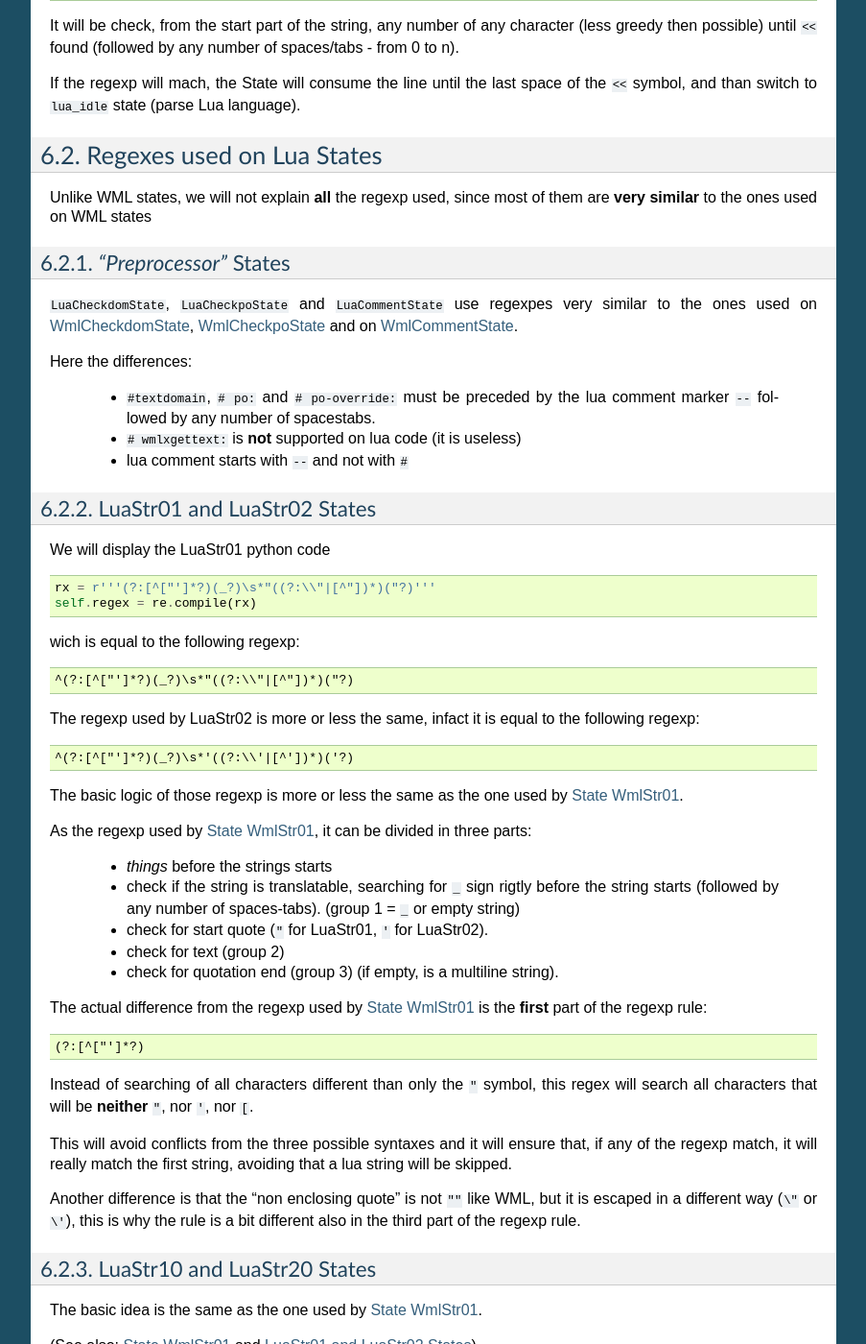
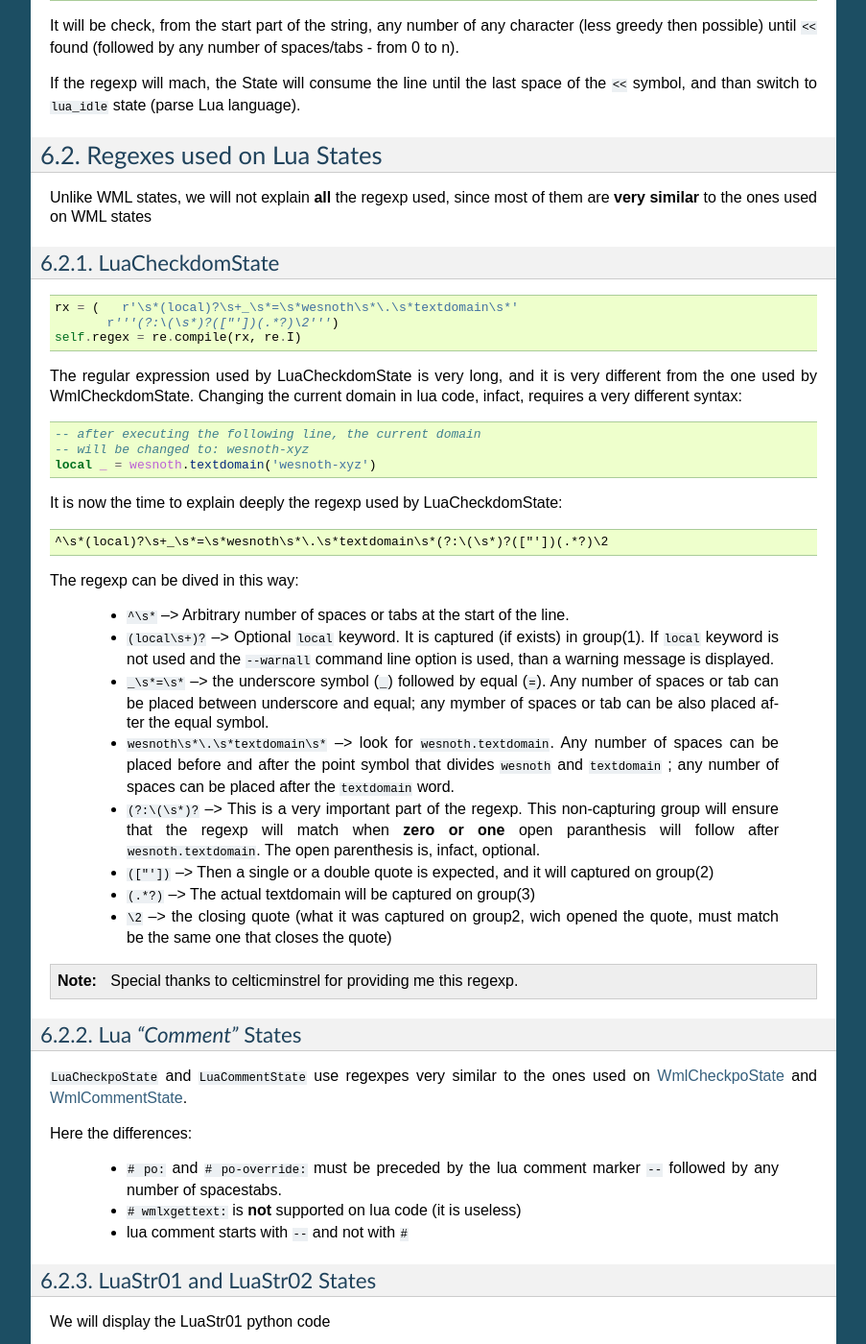
Before and after one commit to AncientLich/wmlxgettext-unoff, a Sphinx documentation site: the page built from docs/source/srcdoc/regexes.rst, in a window 1280 px wide and 1400 px high, scrolled down 6137 px. Shown: the whole window at 96% size, without its empty margins (198-1101 px from the left). Built offline with Sphinx 7.4.7, drawn with Linux system fonts in a browser that asks for light colours; some of the changed text lies outside the part shown.

Commit message:
bugfix: lua changedomain rule fixed

```diff
--- a/docs/source/srcdoc/regexes.rst
+++ b/docs/source/srcdoc/regexes.rst
@@ -397,17 +397,69 @@ Regexes used on Lua States
 Unlike WML states, we will not explain **all** the regexp used, since most of
 them are **very similar** to the ones used on WML states
 
------------------------
-*"Preprocessor"* States
------------------------
+----------------
+LuaCheckdomState
+----------------
 
-``LuaCheckdomState``, ``LuaCheckpoState`` and ``LuaCommentState`` use regexpes
-very similar to the ones used on `WmlCheckdomState`_, `WmlCheckpoState`_ and
-on `WmlCommentState`_.
+.. code-block:: python
+
+  rx = (   r'\s*(local)?\s+_\s*=\s*wesnoth\s*\.\s*textdomain\s*'
+         r'''(?:\(\s*)?(["'])(.*?)\2''')
+  self.regex = re.compile(rx, re.I)
+
+The regular expression used by LuaCheckdomState is very long, and it is
+very different from the one used by WmlCheckdomState.
+Changing the current domain in lua code, infact, requires a very different
+syntax:
+
+.. code-block:: lua
+
+  -- after executing the following line, the current domain
+  -- will be changed to: wesnoth-xyz
+  local _ = wesnoth.textdomain('wesnoth-xyz')
+
+It is now the time to explain deeply the regexp used by LuaCheckdomState::
+
+  ^\s*(local)?\s+_\s*=\s*wesnoth\s*\.\s*textdomain\s*(?:\(\s*)?(["'])(.*?)\2
+
+The regexp can be dived in this way:
+
+  * ``^\s*`` --> Arbitrary number of spaces or tabs at the start of the line.
+  * ``(local\s+)?`` --> Optional ``local`` keyword. It is captured (if exists)
+    in group(1). If ``local`` keyword is not used and the ``--warnall`` command
+    line option is used, than a warning message is displayed.
+  * ``_\s*=\s*`` --> the underscore symbol (``_``) followed by equal (``=``).
+    Any number of spaces or tab can be placed between underscore and equal;
+    any mymber of spaces or tab can be also placed after the equal symbol.
+  * ``wesnoth\s*\.\s*textdomain\s*`` --> look for ``wesnoth.textdomain``.
+    Any number of spaces can be placed before and after the point symbol that
+    divides ``wesnoth`` and ``textdomain`` ;
+    any number of spaces can be placed after the ``textdomain`` word.
+  * ``(?:\(\s*)?`` --> This is a very important part of the regexp. This
+    non-capturing group will ensure that the regexp will
+    match when **zero or one** open paranthesis will follow
+    after ``wesnoth.textdomain``. The open parenthesis is, infact, optional.
+  * ``(["'])`` --> Then a single or a double quote is expected, and it will
+    captured on group(2)
+  * ``(.*?)`` --> The actual textdomain will be captured on group(3)
+  * ``\2`` --> the closing quote (what it was captured on group2, wich opened
+    the quote, must match be the same one that closes the quote)
+
+.. note::
+
+  Special thanks to celticminstrel for providing me this regexp.
+
+
+----------------------
+Lua *"Comment"* States
+----------------------
+
+``LuaCheckpoState`` and ``LuaCommentState`` use regexpes
+very similar to the ones used on `WmlCheckpoState`_ and `WmlCommentState`_.
 
 Here the differences:
 
-   * ``#textdomain``, ``# po:`` and ``# po-override:`` must be preceded by
+   * ``# po:`` and ``# po-override:`` must be preceded by
      the lua comment marker ``--`` followed by any number of spaces\tabs.
    * ``# wmlxgettext:`` is **not** supported on lua code (it is useless)
    * lua comment starts with ``--`` and not with ``#``
@@ -476,7 +528,7 @@ LuaStr03 State
 
 .. note:
 
-  Special thank to celticminstrel for improving my old regex into the
+  Special thanks to celticminstrel for improving my old regex into the
   current regex.
 
 LuaStr03 regexp can is equal to the following regexp rule::
```
Also changed, not shown: docs/source/enduser/usage.rst (+4 -16 lines), docs/source/enduser/wml.rst (+41 -12 lines), docs/source/srcdoc/genparse.rst (+11 -6 lines), 4 other files.
